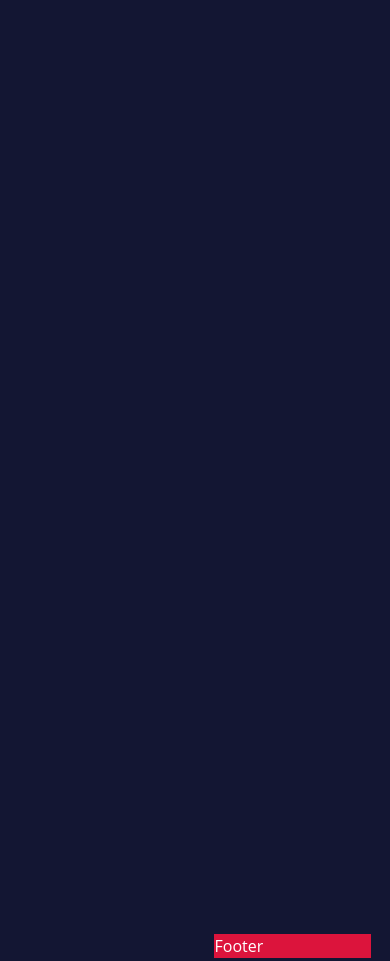
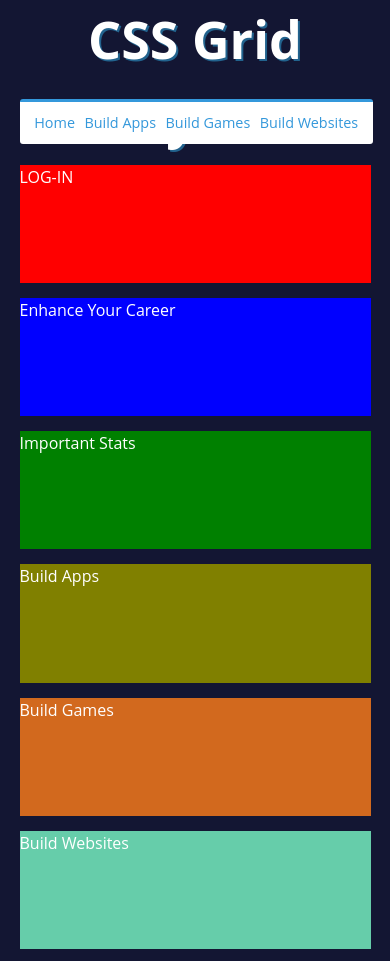
Before and after one commit to patterncard/Responsive-Web-Design, a plain HTML site: page zenva-css-gird.html in a window 390 px wide. Shown: the top 961 px of the page. Drawn offline with Linux system fonts and the light colour scheme.

Commit message:
grid layout finished

```diff
--- a/style.css
+++ b/style.css
@@ -14,12 +14,10 @@ body {
 
 header {
     grid-area: header;
-    background-color: gray;
 }
 
 nav {
     grid-area: nav;
-    background-color: darkviolet;
 }
 
 #login {
@@ -57,6 +55,7 @@ footer {
     background-color: crimson;
 }
 
+@media screen and (min-width:1100px){
     main {
         width: 90%;
         max-width: 800px;
@@ -72,7 +71,57 @@ main {
         grid-template-areas:
         "header header header"
         "nav nav nav"
-    "login  enhance_your_career
-    important-stats"
+        "login  enhance_your_career important-stats"
+        "build_apps build_games build-websites"
         "footer footer footer"
     }
+}
+
+@media screen and (max-width:1100px){
+    main {
+        width: 90%;
+        max-width: 800px;
+
+        display: grid;
+        grid-template-columns: 1fr 1fr;
+        grid-template-rows: 10vh 4vh 25vh 25vh 25vh 10vh;
+        grid-gap: 15px;
+        margin: 0 auto;
+    }
+
+    #container {
+        grid-template-areas:
+        "header header"
+        "nav nav"
+        "login  enhance_your_career"
+        "important-stats build_apps"
+        "build_games build-websites"
+        "footer footer"
+    }
+}
+
+@media screen and (max-width: 500px){
+    main {
+        width: 90%;
+        max-width: 800px;
+
+        display: grid;
+        grid-template-columns: 1fr;
+        grid-template-rows: 10vh 6vh 14vh 14vh 14vh 14vh 14vh 14vh 5vh;
+        grid-gap: 15px;
+        margin: 0 auto;
+    }
+
+    #container {
+        grid-template-areas:
+        "header"
+        "nav"
+        "login"
+        "enhance_your_career"
+        "important-stats"
+        "build_apps"
+        "build_games"
+        "build-websites"
+        "footer"
+    }
+}
--- a/zenva-css-gird.html
+++ b/zenva-css-gird.html
@@ -5,11 +5,53 @@
         <meta name="veiwport" content="width=device-width, initial-scale=1">
         <title>Grid Layout</title>
         <link rel="stylesheet" href="style.css">
+        <style>
+            header h1 {
+                font-size: 3.25em;
+                text-align: center;
+                color: white;
+                margin-bottom: 20px;
+                text-shadow: 2px 2px #22638e;
+            }
+
+            .options {
+                width: 95%;
+                background-color: white;
+                padding: 10px;
+                border-top: 3px solid #3498db;
+                border-radius: 3px;
+
+                display: flex;
+                align-items: center;
+                justify-content: space-around;
+            }
+
+            .options-link {
+                text-decoration: none;
+                font-size: 0.9em;
+                color: #3498db;
+            }
+
+            .options-link:hoover {
+                color: darkgreen;
+                text-decoration: underline;
+            }
+        </style>
     </head>
     <body>
            <main id="container">
-               <header>HEADER</header>
-               <nav>NAV</nav>
+               <header>
+
+                <h1>CSS Grid Layout</h1>
+               </header>
+               <nav>
+                   <nav class="options">
+                       <a href="#" target="_blank" class="options-link">Home</a>
+                       <a href="#" target="_blank" class="options-link">Build Apps</a>
+                       <a href="#" target="_blank" class="options-link">Build Games</a>
+                       <a href="#" target="_blank" class="options-link">Build Websites</a>
+                   </nav>
+               </nav>
                <div id="login">LOG-IN</div>
                <div id="enhance_your_career">Enhance Your Career</div>
                <div id="important-stats">Important Stats</div>
```
Lines whose indentation alone changed are shown as unchanged.
